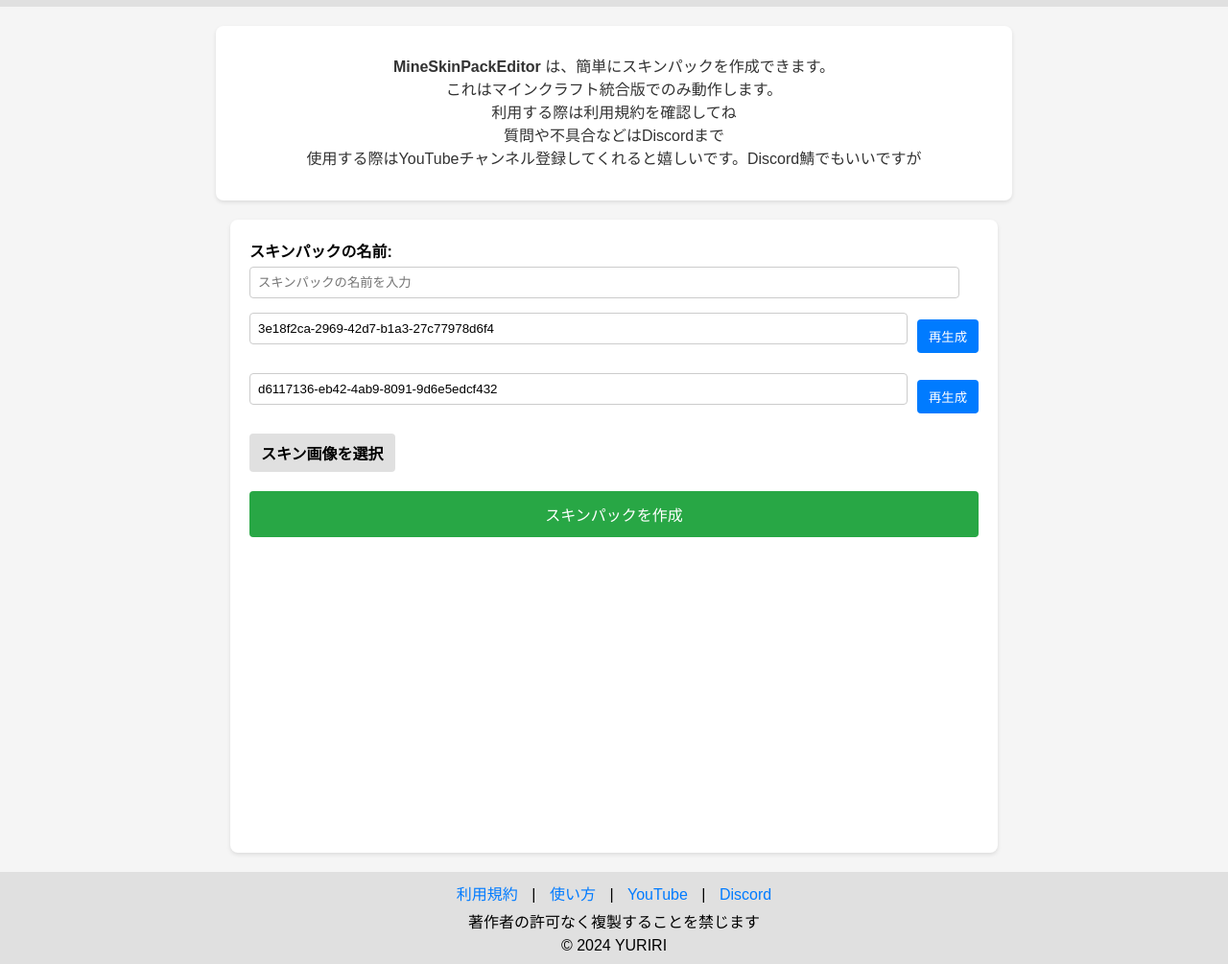
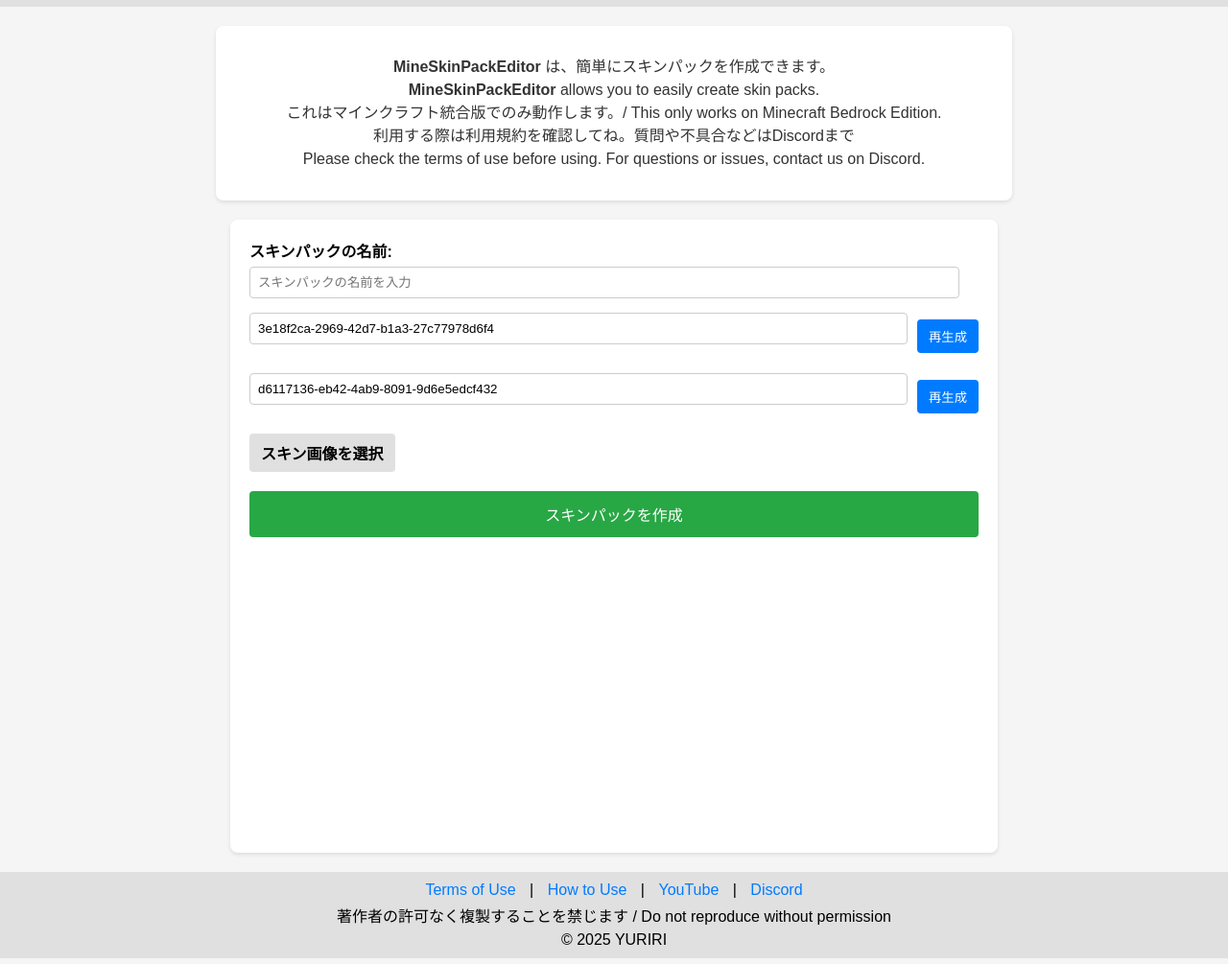
Before and after one commit to YURIRI777/MineSkinPackEditor, a plain HTML site: page index.html in a window 1280 px wide. Shown: the part 50-1055 px from the top of the page at 96% size. Drawn offline with nearby package versions, Linux system fonts and the light colour scheme.

Commit message:
Update index.html

```diff
--- a/index.html
+++ b/index.html
@@ -7,7 +7,7 @@
         <meta charset="UTF-8">
         <meta name="viewport" content="width=device-width, initial-scale=1.0">
         <meta property="og:title" content="MineSkinPackEditor">
-        <meta property="og:description" content="登録不要、広告なしでMinecraft統合版で使えるスキンパックを簡単に作成できるサイトです。アニメーションや防具不可視も設定できます。まだβ版なので不具合あるかもしれません!!">
+        <meta property="og:description" content="登録不要、広告なしでMinecraft統合版で使えるスキンパックを簡単に作成できるサイトです。アニメーションや防具不可視も設定できます">
         <meta property="og:image" content="https://yuriri777.github.io/MineSkinPackEditor/img/nbeorjf.png">
         <meta property="og:image:secure_url" content="https://yuriri777.github.io/MineSkinPackEditor/img/nbeorjf.png"/>
         <meta property="og:image:width" content="1200">
@@ -25,10 +25,11 @@
     </header>
     <section class="description">
         <p>
-            <strong>MineSkinPackEditor</strong> は、簡単にスキンパックを作成できます。
-            <br>これはマインクラフト統合版でのみ動作します。
-            <br>利用する際は利用規約を確認してね<br>質問や不具合などはDiscordまで
-            <br>使用する際はYouTubeチャンネル登録してくれると嬉しいです。Discord鯖でもいいですが
+            <strong>MineSkinPackEditor</strong> は、簡単にスキンパックを作成できます。<br>
+            <strong>MineSkinPackEditor</strong> allows you to easily create skin packs.
+            <br>これはマインクラフト統合版でのみ動作します。/ This only works on Minecraft Bedrock Edition.
+            <br>利用する際は利用規約を確認してね。質問や不具合などはDiscordまで
+            <br>Please check the terms of use before using. For questions or issues, contact us on Discord.
         </p>
     </section>
     <main>
@@ -54,12 +55,12 @@
         </form>
     </main>
     <footer>
-        <a href="kiyaku.html">利用規約</a> |
-        <a href="use.html"target="_blank"> 使い方</a> |
+        <a href="kiyaku.html">Terms of Use</a> |
+        <a href="use.html"target="_blank"> How to Use</a> |
         <a href="https://www.youtube.com/@YURIRI_App"target="_blank">YouTube</a> |
         <a href="https://discord.gg/38vvQyDFEk"target="_blank">Discord</a>
-        <p>著作者の許可なく複製することを禁じます</p>
-        <p>&copy; 2024 YURIRI</p>
+        <p>著作者の許可なく複製することを禁じます / Do not reproduce without permission</p>
+        <p>&copy; 2025 YURIRI</p>
     </footer>
     <script src="https://cdnjs.cloudflare.com/ajax/libs/jszip/3.10.1/jszip.min.js"></script>
     <script src="main.js"></script>
```
